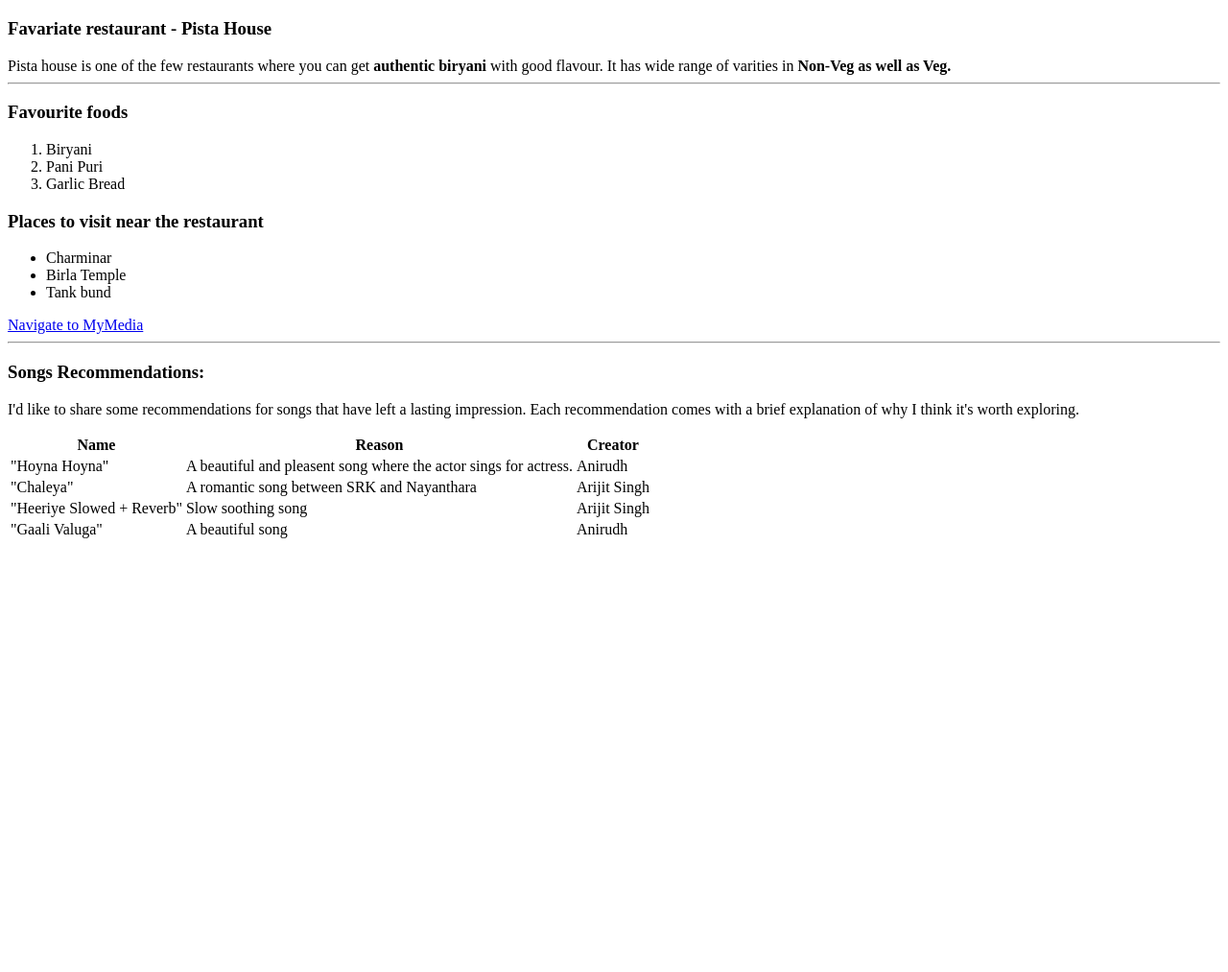
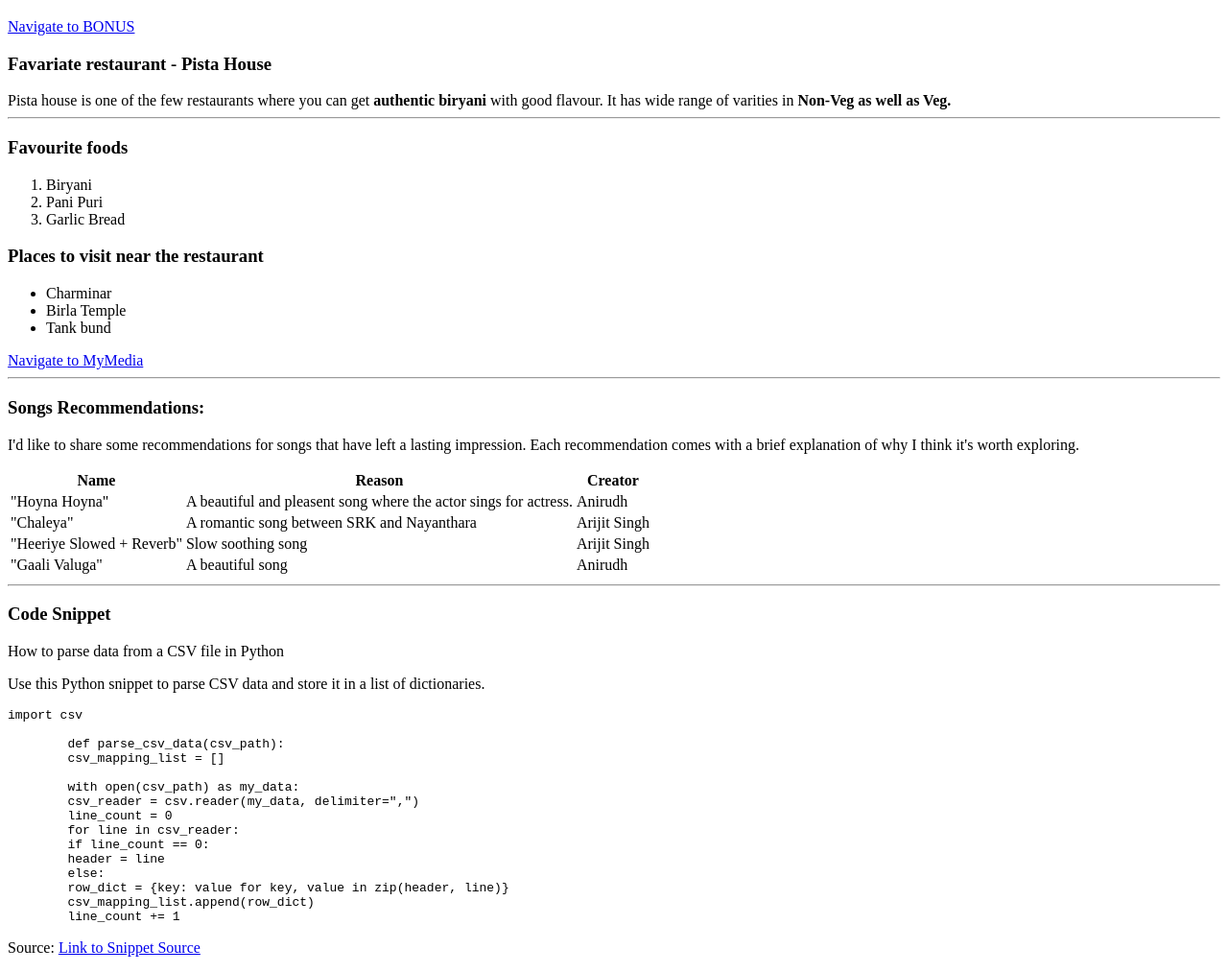
Before and after one commit to 44-563-Web-Apps-S24/44563-webapps-s24-assignment3-s571487, a plain HTML site: page index.html in a window 1280 px wide. Shown: the part 61-1074 px from the top of the page at 96% size. Before the commit the page ends 800 px from the top, so only its background shows below. Drawn offline with Linux system fonts and the light colour scheme.

Commit message:
code snippet

```diff
--- a/index.html
+++ b/index.html
@@ -6,7 +6,10 @@
         </title>
     </head>
     <body>
-        <h1>Sudha Sravya Gandla</h1>
+        <h1>
+            Sudha Sravya Gandla
+        </h1>
+        <a href="bonus.html">Navigate to BONUS</a>
         <h3> Favariate restaurant - Pista House</h3>
         <body>Pista house is one of the few restaurants where you can get <b>authentic biryani</b> with good flavour. It has wide range of
         varities in <b>Non-Veg as well as Veg.</b></body>
@@ -60,5 +63,27 @@
                 </tr>
             </tbody>
         </table>
+        <hr>
+        <h3>Code Snippet</h3>
+        <p>How to parse data from a CSV file in Python</p>
+        <p>Use this Python snippet to parse CSV data and store it in a list of dictionaries.</p>
+        <pre>import csv
+
+        def parse_csv_data(csv_path):
+        csv_mapping_list = []
+
+        with open(csv_path) as my_data:
+        csv_reader = csv.reader(my_data, delimiter=",")
+        line_count = 0
+        for line in csv_reader:
+        if line_count == 0:
+        header = line
+        else:
+        row_dict = {key: value for key, value in zip(header, line)}
+        csv_mapping_list.append(row_dict)
+        line_count += 1</pre>
+
+        <p>Source: <a href="https://code.pieces.app/collections/python">Link to Snippet Source</a></p>
     </body>
+
 </html>
```
